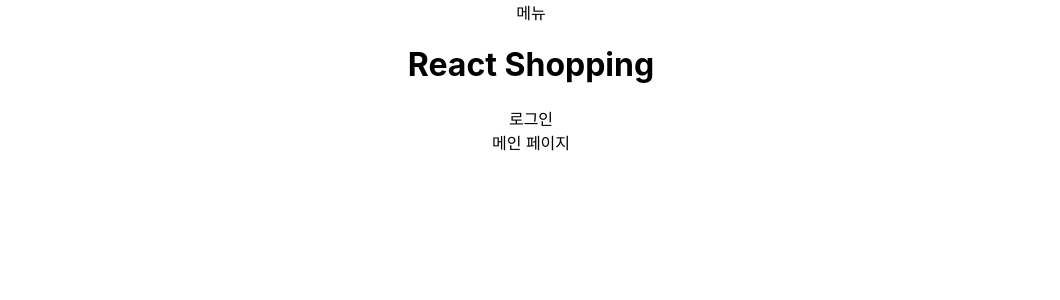
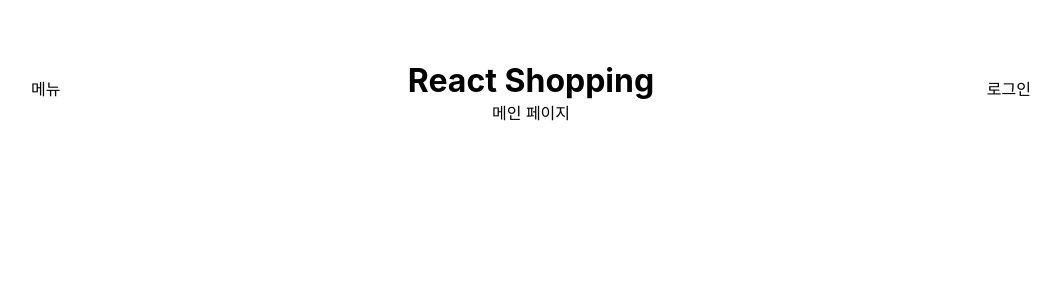
Before and after one commit to kuman514/ReactShopping, a React (Create React App) app in the folder react-shopping/: page / in a window 1280 px wide. Shown: the top 300 px of the page, without its empty margins (109-1169 px from the left). Built offline with nearby package versions, Linux system fonts and the light colour scheme.

Commit message:
Designed app structure

```diff
--- a/react-shopping/src/App.css
+++ b/react-shopping/src/App.css
@@ -1,5 +1,23 @@
+* {
+  margin: 0;
+}
+
+#root {
+  display: flex;
+  justify-content: center;
+  align-items: center;
+}
+
 .App {
   text-align: center;
+  height: 100vh;
+  width: 1000px;
+}
+
+@media (max-width: 1000px) {
+  .App {
+    width: 100vw;
+  }
 }
 
 .LoadingScreen {
@@ -12,7 +30,6 @@
   display: flex;
   justify-content: center;
   align-items: center;
-  margin: 0;
   pointer-events: visible;
 }
 
@@ -47,3 +64,18 @@
 .Hidden {
   display: none;
 }
+
+.UpperMenu {
+  display: grid;
+  grid-template-columns: 200px 1fr 200px;
+  align-items: flex-end;
+  height: 100px;
+}
+
+.TopMenuButton {
+  text-align: left;
+}
+
+.LoginInfo {
+  text-align: right;
+}
```
